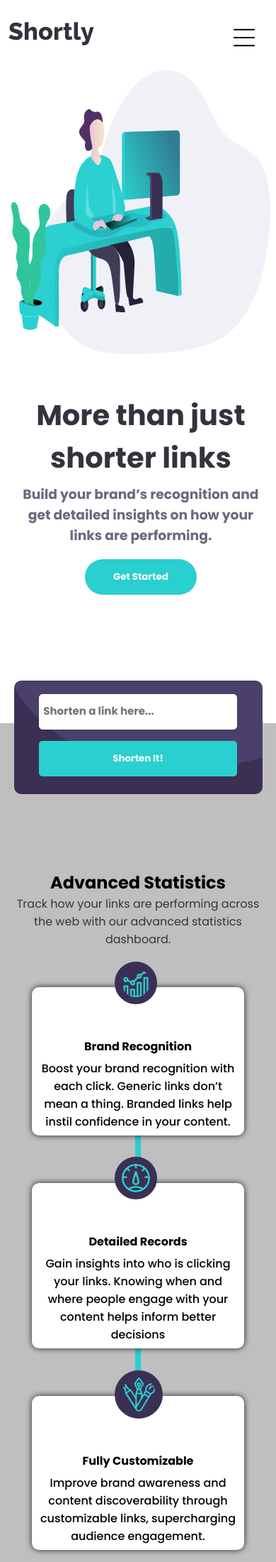
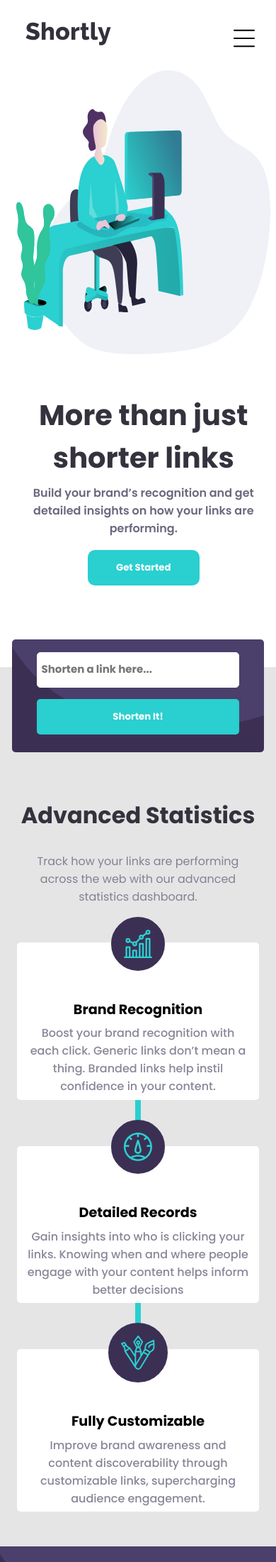
Before and after one commit to onosejoor/shortly, a Node server app: page / in a window 390 px wide. Shown: the top 2201 px of the page at 71% size. Run offline with Node 20, Linux system fonts and the light colour scheme; some libraries are stand-ins or nearby versions.

Commit message:
Update Database

```diff
--- a/public/styles/url.css
+++ b/public/styles/url.css
@@ -27,25 +27,23 @@ a {
 button {
   color: white;
   font-weight: 700;
+  transition: .2s all ease-in;
   cursor: pointer;
   background-color: hsl(180, 66%, 49%);
 }
 button:hover {
-  background-color: hsl(180, 71%, 73%);
+  background-color: hsl(256, 10%, 45%);
 }
 
 .nav-bar {
-  padding-left: 3%;
   overflow: hidden;
   margin-bottom: 3%;
   display: flex;
-  .img {
-    padding-left: 0%;
-  }
 }
 
 .nav-items {
-  width: 100%;
+  width: 95%;
+  margin-left: auto;
   display: flex;
   align-items: center;
 }
@@ -83,49 +83,58 @@ h1 {
   flex-direction: row-reverse;
   padding-bottom: 4% !important;
   gap: 50px;
+  align-items: center;
+  overflow: hidden;
+  width: 99%;
+  margin-left: auto;
 
   h1 {
-    font-size: 50px;
+    font-size: 60px;
     margin-bottom: 2%;
   }
 
-  h3 {
+  p {
     margin-bottom: 5%;
     color: hsl(256, 10%, 45%);
+    font-weight: 600;
   }
 
   .head-img {
     height: 400px;
+    margin-right: -100px;
   }
+  margin-bottom: 4rem;
 }
 
 .head {
-  padding-left: 4%;
+  padding-left: 5%;
 }
 
 .starter {
   padding: 15px 20px;
-  border-radius: 30px;
+  border-radius: 10px;
   border: none;
 }
 
 #stat {
-  background-color: hsl(0, 0%, 75%);
+  background-color: hsl(0 0% 75% / .4);
   background-size: cover;
-  padding: 3% 3%;
-  padding-top: 10%;
+  padding-top: 5%;
   position: relative;
+}#statistics{
+  background-color: hsl(0 0% 75% / .4);
 }
 
 .sho {
   background-color: hsl(257, 27%, 26%);
-  width: 85%;
-  padding: 2%;
+  width: 92%;
+  padding: 3%;
   background-image: url(/images/bg-boost-desktop.svg);
-  border-radius: 10px;
+  border-radius: 5px;
   display: flex;
   justify-content: center;
   z-index: 1;
+
 }
 
 .input {
@@ -152,19 +161,21 @@ h1 {
   border-radius: 5px;
   margin-left: inherit;
   border: none;
+  white-space: nowrap;
   height: 50px;
 }
 
 .shorten {
   display: flex;
   justify-content: center;
-  position: relative;
+
   width: 100%;
-  top: 65.375px;
+    margin-top: -10%;
+    margin-bottom: 5%;
 }
 
 .line {
-  background-color: #2acfcf;
+  background-color: hsl(180, 66%, 49%);
   height: 7px;
   width: 500px;
   position: absolute;
@@ -244,13 +253,17 @@ h1 {
   text-align: center;
   margin: 0.5% auto;
   width: 40%;
-  margin-bottom: 7%;
+  margin: 3% auto;
 
-  .advance {
+  .advanced {
     color: hsl(255, 11%, 22%);
+    font-size: xx-large;
+    padding: 20px;
   }
   .adv {
-    color: hsl(255, 11%, 22%);
+    color: hsl(256, 10%, 45%);
+    opacity: .8;
+
   }
 }
 
@@ -260,18 +273,19 @@ h1 {
   justify-content: center;
   position: relative;
   z-index: 1;
+  padding: 1em;
+  margin-bottom: 2%;
 }
 
 .flager {
   padding: 1% 2%;
-  max-width: 300px;
+  max-width: 350px;
   background-color: white;
-  border-radius: 10px;
+  border-radius: 5px;
   height: fit-content;
   padding-bottom: 2%;
   position: relative;
   z-index: 2;
-  box-shadow: 0px 0px 8px hsl(260, 8%, 14%);
 }
 
 .error {
@@ -296,9 +310,11 @@ h1 {
 
 .bold {
   margin-bottom: 2%;
+  font-size: larger;
 }
 
 .state {
+  color: hsl(256 10% 45% / .8);
   font-weight: 500;
 }
 
@@ -308,6 +324,10 @@ h1 {
   border-radius: 50%;
   position: relative;
   bottom: 40px;
+  width: fit-content;
+  place-items: center;
+  padding: 0.5em;
+  display: grid;
 }
 
 .details {
@@ -590,9 +610,6 @@ form[action="/oauth/google/shortly"] {
     width: 100%;
   }
 
-  #stat {
-    padding-top: 25%;
-  }
 
   .form {
     flex-direction: column;
@@ -654,10 +671,6 @@ form[action="/oauth/google/shortly"] {
     padding: 15px 40px;
   }
 
-  .shorten {
-    top: 100px;
-  }
-
   .line {
     width: 8px;
     height: 480px;
@@ -686,7 +699,7 @@ form[action="/oauth/google/shortly"] {
   }
   .sho {
     padding: 5%;
-    width: 90%;
+    width: 95%;
 
     .input {
       width: 100%;
@@ -696,7 +709,28 @@ form[action="/oauth/google/shortly"] {
     .shorten-btn {
       width: 100%;
       height: 50px;
+
     }
+  }
+
+  #stat{
+    padding-top: 12%;
+
+  }
+
+  .adv{
+    padding: 0.5em 1em;
+  }
+
+  .con{
+    padding: 0 0.5em;
+  }
+  .header{
+    padding-bottom: 2em;
+  }
+
+  .shorten{
+    margin-top: -23%;
   }
 
   .all {
@@ -757,12 +799,13 @@ form[action="/oauth/google/shortly"] {
   }
 
   .illu {
-    bottom: 40px;
-    left: 110px;
+
+      left: 50%;
+      transform: translate(-50%);
+
   }
 
   .ad {
-    margin: 30% 0px 10% 0px;
     width: 100%;
   }
 
--- a/views/index.ejs
+++ b/views/index.ejs
@@ -4,18 +4,21 @@
   <img
     src="/images/illustration-working.svg"
     class="head-img"
-    alt="destop-img" />
+    alt="destop-img"
+  />
   <div class="header">
     <h1>More than just shorter links</h1>
 
-    <h3>
+    <p>
       Build your brand’s recognition and get detailed insights on how your links
       are performing.
-    </h3>
+    </p>
 
     <a href="#starter"><button class="starter">Get Started</button></a>
   </div>
 </section>
+
+<section id="stat">
   <div class="shorten">
     <div class="sho">
       <div class="loader"></div>
@@ -26,15 +29,15 @@
             id="input"
             type="text"
             placeholder="<%= locals.error ? error:'Shorten a link here...' %>"
-          class="input" />
-          <h5 class="inputError">Enter Your Url </h5>
+            class="input"
+          />
+          <h5 class="inputError">Enter Your Url</h5>
         </div>
 
         <button class="shorten-btn" type="submit">Shorten It!</button>
       </form>
     </div>
   </div>
-<section id="stat">
   <%if(locals.url) { %> <% url.forEach(url => { %>
   <div class="link">
     <div class="all" id="link">
@@ -55,8 +58,11 @@
     </div>
   </div>
   <% }); %> <% } %>
+</section>
+  <section id="statistics">
+
   <div class="ad">
-    <h2 class="advanced">Advanced Statistics</h2>
+    <h1 class="advanced">Advanced Statistics</h1>
     <p class="adv">
       Track how your links are performing across the web with our advanced
       statistics dashboard.
@@ -65,10 +71,10 @@
 
   <div id="flag">
     <div class="brand flager">
-      <img
-        class="illu"
-        src="/images/icon-brand-recognition.svg"
-        alt="brand regognition" />
+      <div class="illu">
+        <img src="/images/icon-brand-recognition.svg" alt="brand regognition" />
+      </div>
+
       <h4 class="bold con">Brand Recognition</h4>
 
       <p class="state con">
@@ -77,10 +83,10 @@
       </p>
     </div>
     <div class="details flager">
-      <img
-        class="illu"
-        src="/images/icon-detailed-records.svg"
-        alt="detailed-records" />
+      <div class="illu">
+        <img src="/images/icon-detailed-records.svg" alt="detailed-records" />
+      </div>
+
       <h4 class="bold con">Detailed Records</h4>
       <p class="state con">
         Gain insights into who is clicking your links. Knowing when and where
@@ -89,10 +95,13 @@
     </div>
     <div class="line"></div>
     <div class="customizable flager">
+      <div class="illu">
         <img
-        class="illu"
           src="/images/icon-fully-customizable.svg"
-        alt="icon-fully-customizable" />
+          alt="icon-fully-customizable"
+        />
+      </div>
+
       <h4 class="bold con">Fully Customizable</h4>
       <p class="state con">
         Improve brand awareness and content discoverability through customizable
@@ -102,6 +111,8 @@
   </div>
   </section>
 
+
+
 <section id="boost">
   <div>
     <h3>Boost your links today</h3>
--- a/views/partials/header.ejs
+++ b/views/partials/header.ejs
@@ -33,6 +33,7 @@
               vertical-align: middle;
               fill: currentColor;
               overflow: hidden;
+              margin-right: 1em;
             "
             viewBox="0 0 1024 1024"
             version="1.1"
```
Also changed, not shown: other parts of public/styles/url.css (+29 -13 lines). Lines whose indentation alone changed are shown as unchanged.
